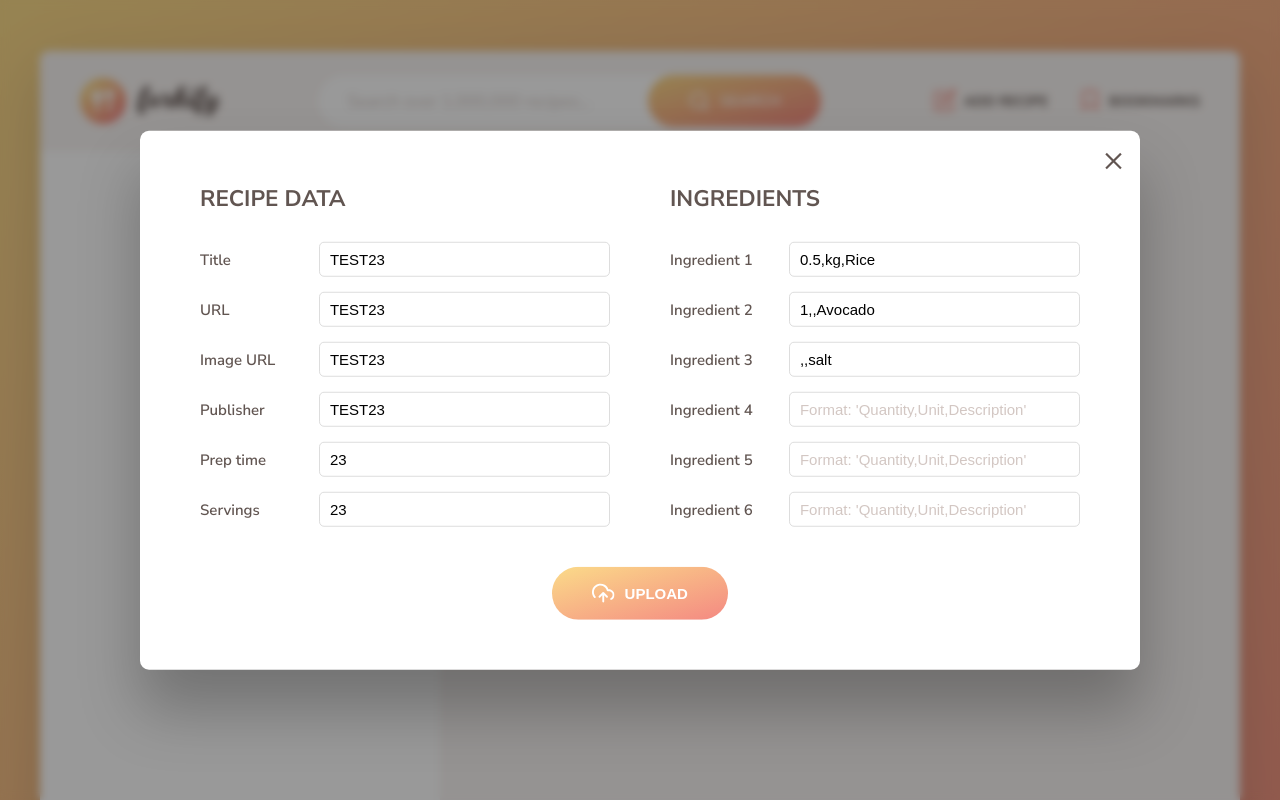
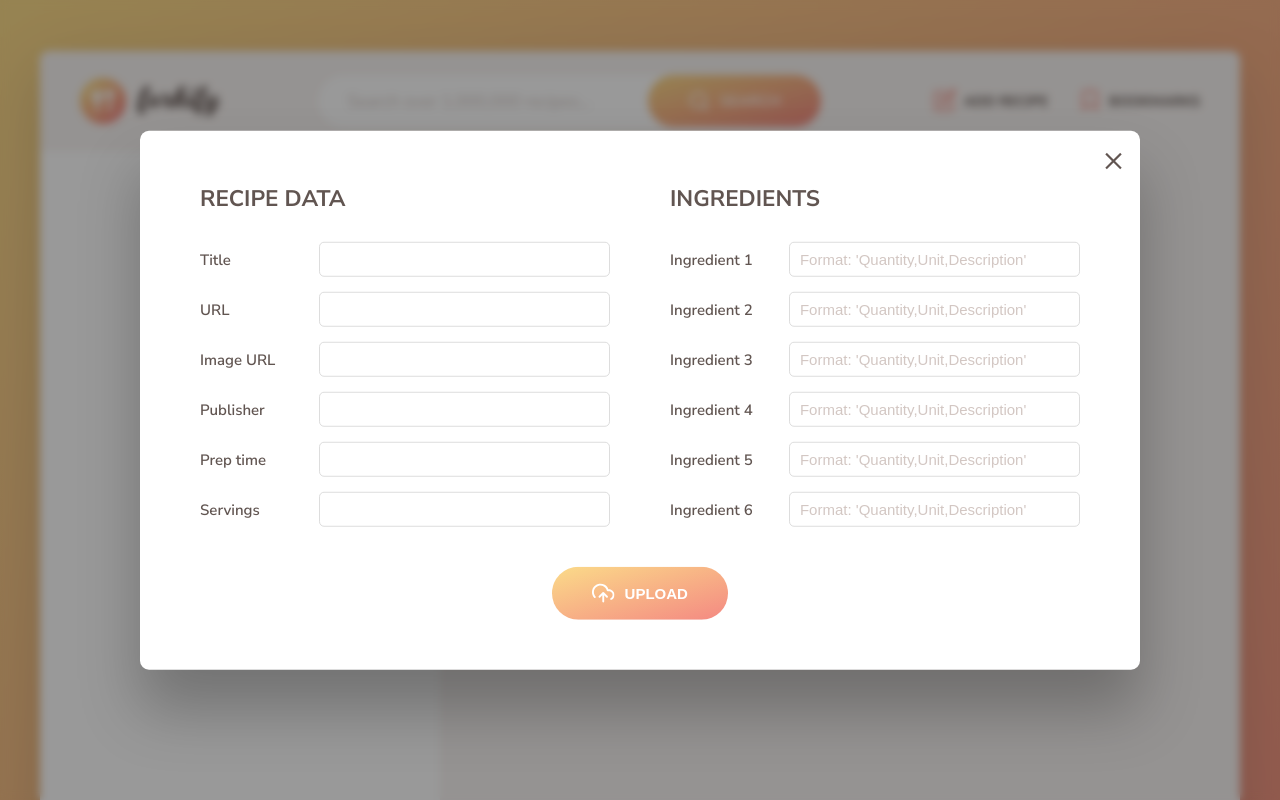
Before and after one commit to TheodorDzhoglev/Forkify__project, a website built with Parcel: page index.html in a window 1280 px wide. Both pictures are taken after a click on the button "ADD RECIPE". Shown: the top 800 px of the page. Built offline with nearby package versions, Linux system fonts and the light colour scheme.

Commit message:
Working add recipe function

```diff
--- a/index.html
+++ b/index.html
@@ -260,27 +260,27 @@
     <div class="add-recipe-window hidden">
       <button class="btn--close-modal">&times;</button>
       <form class="upload">
-        <div class="upload__column">
+        <!-- <div class="upload__column">
           <h3 class="upload__heading">Recipe data</h3>
           <label>Title</label>
-          <input value="TEST23" required name="title" type="text" />
+          <input value="" required name="title" type="text" />
           <label>URL</label>
-          <input value="TEST23" required name="sourceUrl" type="text" />
+          <input value="" required name="sourceUrl" type="text" />
           <label>Image URL</label>
-          <input value="TEST23" required name="image" type="text" />
+          <input value="" required name="image" type="text" />
           <label>Publisher</label>
-          <input value="TEST23" required name="publisher" type="text" />
+          <input value="" required name="publisher" type="text" />
           <label>Prep time</label>
-          <input value="23" required name="cookingTime" type="number" />
+          <input value="" required name="cookingTime" type="number" />
           <label>Servings</label>
-          <input value="23" required name="servings" type="number" />
+          <input value="" required name="servings" type="number" />
         </div>
 
         <div class="upload__column">
           <h3 class="upload__heading">Ingredients</h3>
           <label>Ingredient 1</label>
           <input
-            value="0.5,kg,Rice"
+            value=""
             type="text"
             required
             name="ingredient-1"
@@ -288,14 +288,14 @@
           />
           <label>Ingredient 2</label>
           <input
-            value="1,,Avocado"
+            value=""
             type="text"
             name="ingredient-2"
             placeholder="Format: 'Quantity,Unit,Description'"
           />
           <label>Ingredient 3</label>
           <input
-            value=",,salt"
+            value=""
             type="text"
             name="ingredient-3"
             placeholder="Format: 'Quantity,Unit,Description'"
@@ -325,7 +325,7 @@
             <use href="src/img/icons.svg#icon-upload-cloud"></use>
           </svg>
           <span>Upload</span>
-        </button>
+        </button> -->
       </form>
     </div>
   </body>
--- a/src/js/controller.js
+++ b/src/js/controller.js
@@ -98,7 +98,7 @@ const controlAddRecipe = async function (newRecipe) {
     // Close form
 
     setTimeout(function () {
-      addRecipeView.toggleWindow();
+      addRecipeView.closeWindow();
     }, MODAL_CLOSE_SEC * 1000);
 
     // Success message
@@ -113,7 +113,6 @@ const controlAddRecipe = async function (newRecipe) {
     console.log('💥', err);
     addRecipeView.renderError(err.message);
   }
-  location.reload();
 };
 
 const init = function () {
--- a/src/js/views/addRecipeView.js
+++ b/src/js/views/addRecipeView.js
@@ -2,11 +2,12 @@ import icons from 'url:../../img/icons.svg';
 import View from './view.js';
 class AddRecipeView extends View {
   _parentElement = document.querySelector('.upload');
-  _message = 'Recipe was successfully uploaded.';
   _window = document.querySelector('.add-recipe-window');
   _overlay = document.querySelector('.overlay');
   _btnOpen = document.querySelector('.nav__btn--add-recipe');
   _btnClose = document.querySelector('.btn--close-modal');
+  _switch;
+  _message = 'Successfully uploaded recipe !';
 
   constructor() {
     super();
@@ -14,21 +15,36 @@ class AddRecipeView extends View {
     this._addHandlerHideWindow();
   }
 
-  toggleWindow() {
-    this._overlay.classList.toggle('hidden');
-    this._window.classList.toggle('hidden');
+  openWindow() {
+    // Removing hidden class
+    this._overlay.classList.remove('hidden');
+    this._window.classList.remove('hidden');
+    // Adding new form
+    this._addNewForm();
+    // this._switch = true;
+  }
+
+  closeWindow() {
+    // Adding hidden class
+    this._overlay.classList.add('hidden');
+    this._window.classList.add('hidden');
+    // Clearing existing form
+    this._window.addEventListener(
+      'transitionend',
+      () => {
+        this._clear();
+      },
+      { once: true }
+    );
   }
 
   _addHandlerShowWindow() {
-    this._btnOpen.addEventListener('click', this.toggleWindow.bind(this));
+    this._btnOpen.addEventListener('click', this.openWindow.bind(this));
   }
   _addHandlerHideWindow() {
-    this._btnClose.addEventListener('click', this.toggleWindow.bind(this));
-    this._overlay.addEventListener('click', this.toggleWindow.bind(this));
+    this._btnClose.addEventListener('click', this.closeWindow.bind(this));
+    this._overlay.addEventListener('click', this.closeWindow.bind(this));
   }
-
-  _generateMarkup() {}
-
   addHandlerUpload(handler) {
     this._parentElement.addEventListener('submit', function (e) {
       e.preventDefault();
@@ -36,6 +52,78 @@ class AddRecipeView extends View {
       const data = Object.fromEntries(dataArr);
       handler(data);
     });
+    this._switch = false;
+  }
+
+  _addNewForm() {
+    const markup = `
+        <div class="upload__column">
+          <h3 class="upload__heading">Recipe data</h3>
+          <label>Title</label>
+          <input value="" required name="title" type="text" />
+          <label>URL</label>
+          <input value="" required name="sourceUrl" type="text" />
+          <label>Image URL</label>
+          <input value="" required name="image" type="text" />
+          <label>Publisher</label>
+          <input value="" required name="publisher" type="text" />
+          <label>Prep time</label>
+          <input value="" required name="cookingTime" type="number" />
+          <label>Servings</label>
+          <input value="" required name="servings" type="number" />
+        </div>
+
+        <div class="upload__column">
+          <h3 class="upload__heading">Ingredients</h3>
+          <label>Ingredient 1</label>
+          <input
+            value=""
+            type="text"
+            required
+            name="ingredient-1"
+            placeholder="Format: 'Quantity,Unit,Description'"
+          />
+          <label>Ingredient 2</label>
+          <input
+            value=""
+            type="text"
+            name="ingredient-2"
+            placeholder="Format: 'Quantity,Unit,Description'"
+          />
+          <label>Ingredient 3</label>
+          <input
+            value=""
+            type="text"
+            name="ingredient-3"
+            placeholder="Format: 'Quantity,Unit,Description'"
+          />
+          <label>Ingredient 4</label>
+          <input
+            type="text"
+            name="ingredient-4"
+            placeholder="Format: 'Quantity,Unit,Description'"
+          />
+          <label>Ingredient 5</label>
+          <input
+            type="text"
+            name="ingredient-5"
+            placeholder="Format: 'Quantity,Unit,Description'"
+          />
+          <label>Ingredient 6</label>
+          <input
+            type="text"
+            name="ingredient-6"
+            placeholder="Format: 'Quantity,Unit,Description'"
+          />
+        </div>
+
+        <button class="btn upload__btn">
+          <svg>
+            <use href="src/img/icons.svg#icon-upload-cloud"></use>
+          </svg>
+          <span>Upload</span>
+        </button>`;
+    this._parentElement.insertAdjacentHTML('afterbegin', markup);
   }
 }
 
--- a/src/js/views/view.js
+++ b/src/js/views/view.js
@@ -77,6 +77,7 @@ export default class View {
   }
 
   renderMessage(message = this._message) {
+    console.log(this._message);
     const markup = `<div class="message">
     <div>
       <svg>
```
